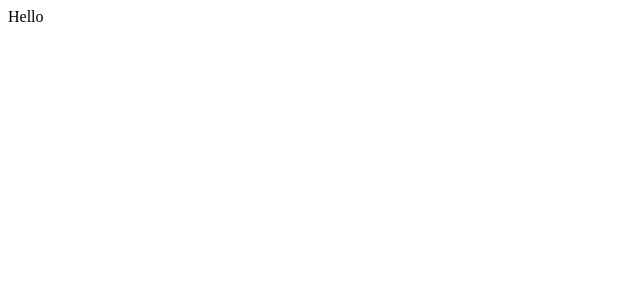
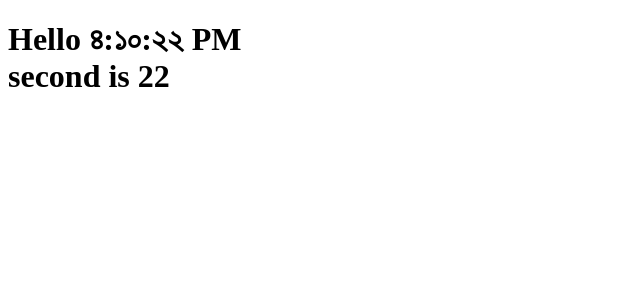
Before and after one commit to RaiyanNooryRady/JavaScript-Codes, a React (Create React App) app in the folder React/my-react/: page / in a window 1280 px wide. Shown: the top 300 px of the page, without its empty margins (0-640 px from the left). Built offline with nearby package versions, Linux system fonts and the light colour scheme.

Commit message:
react state

```diff
--- a/React/my-react/src/App.js
+++ b/React/my-react/src/App.js
@@ -1,9 +1,10 @@
-
+import Clock from "./components/Clock";
 
 function App() {
   return (
-    <div>Hello</div>
+    <Clock locale="bn-BD" />
   );
 }
 
 export default App;
+//props holo bairer data change kora
--- a/React/my-react/src/components/Clock.js
+++ b/React/my-react/src/components/Clock.js
@@ -2,12 +2,27 @@ import React from "react";
 //class component: its stateful
 class Clock extends React.Component{
 
+    // constructor(props){
+    //     super(props);
+    //     this.state={date:new Date()};
+    // }
+    state={date:new Date()};
+    componentDidMount(){
+        this.clockTimer=setInterval(()=>this.tick(),1000);
+    }
+    componentWillUnmount(){
+        clearInterval(this.clockTimer);
+    }
+    tick(){
+        this.setState({date: new Date()});
+    }
     render(){
 
         return (
+            //state holo component er vitorer data change kora. state is a javascript object. React.component er ekta property
             <h1 className="heading">
-                <span className="text">Hello {this.props.children}{ new Date().toLocaleTimeString(this.props.locale)}</span> <br/>
-                <span className={this.props.className}>second is {new Date().getSeconds()}</span>
+                <span className="text">Hello {this.props.children}{ this.state.date.toLocaleTimeString(this.props.locale)}</span> <br/>
+                <span className={this.props.className}>second is {this.state.date.getSeconds()}</span>
             </h1>
         );
     }
```
